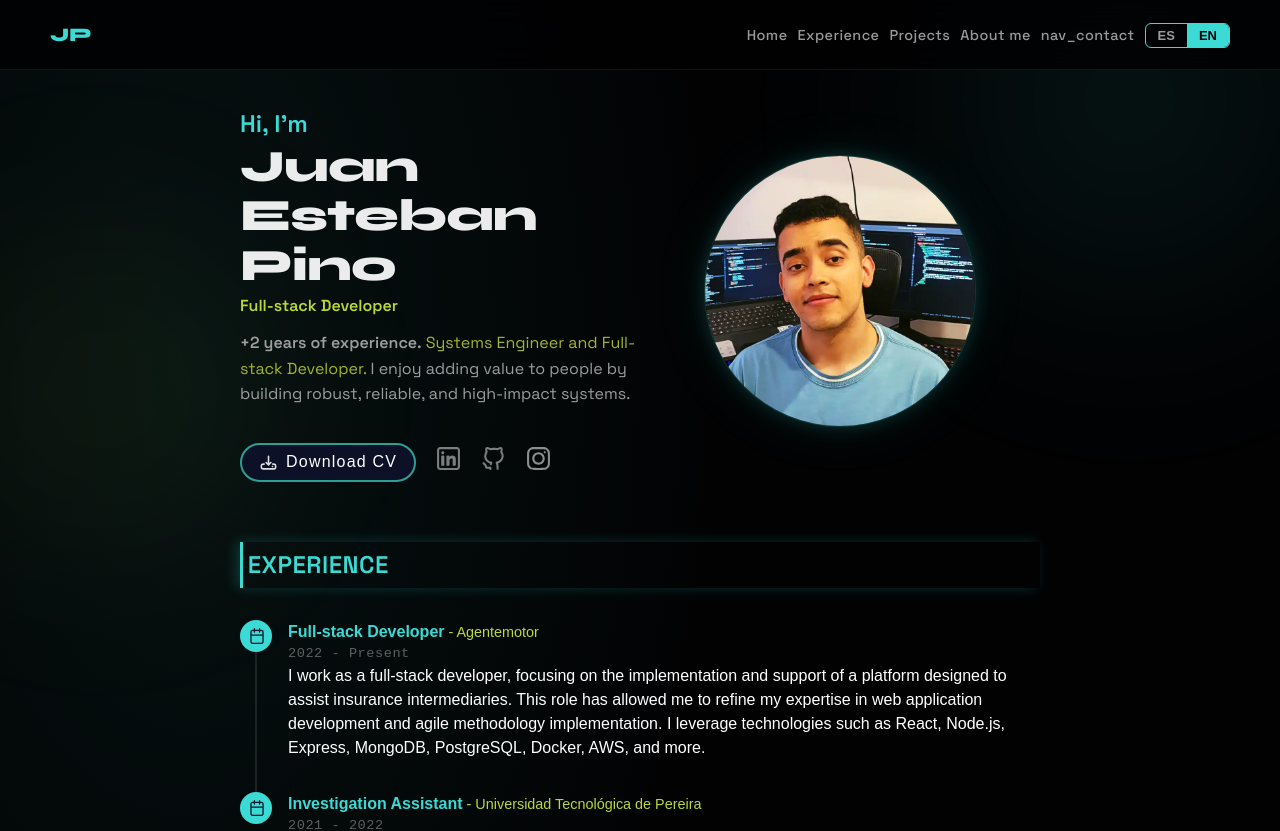
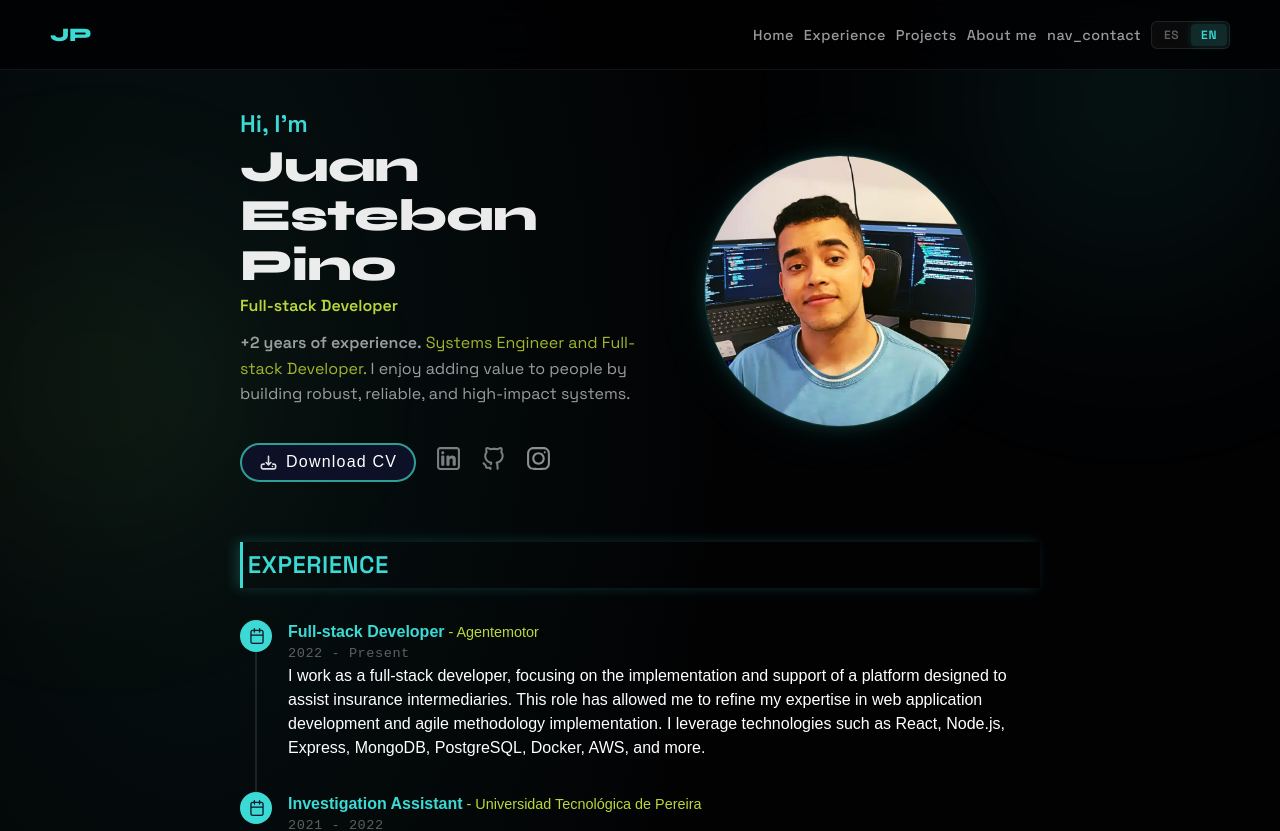
Before and after one commit to MonkeyDPino/pinodev, a React (Vite) app: page / in a window 1280 px wide. Shown: the top 831 px of the page. Built offline with nearby package versions, Linux system fonts and the light colour scheme; a web font is replaced by a local one.

Commit message:
design: glassmorphism language switcher pill

```diff
--- a/src/components/LanguageSwitcher/LanguageSwitcher.scss
+++ b/src/components/LanguageSwitcher/LanguageSwitcher.scss
@@ -2,27 +2,35 @@
 
 .language-switcher {
   display: flex;
-  border: 1.5px solid $secondary-color;
+  background: $glass-bg;
+  border: 1px solid $glass-border;
   border-radius: 6px;
-  overflow: hidden;
+  padding: 2px;
+  backdrop-filter: blur(8px);
+  gap: 2px;
+}
 
 .lang-btn {
-    padding: 4px 12px;
+  padding: 3px 10px;
   background: transparent;
   border: none;
+  border-radius: 4px;
   cursor: pointer;
-    font-size: 13px;
+  font-size: 0.75rem;
   font-weight: 600;
-    color: $gray-color;
-    transition: background 0.2s, color 0.2s;
+  color: $text-muted;
+  font-family: 'Space Grotesk', sans-serif;
+  letter-spacing: 0.05em;
+  transition: background 0.2s ease, color 0.2s ease, box-shadow 0.2s ease;
 
   &.active {
-      background: $secondary-color;
-      color: $primary-color;
+    background: rgba(59, 218, 212, 0.15);
+    color: $secondary-color;
+    box-shadow: 0 0 8px rgba(59, 218, 212, 0.15);
   }
 
   &:not(.active):hover {
-      color: $white-light;
+    color: $text-secondary;
+    background: rgba(255, 255, 255, 0.04);
   }
 }
-}
```
Lines whose indentation alone changed are shown as unchanged.
